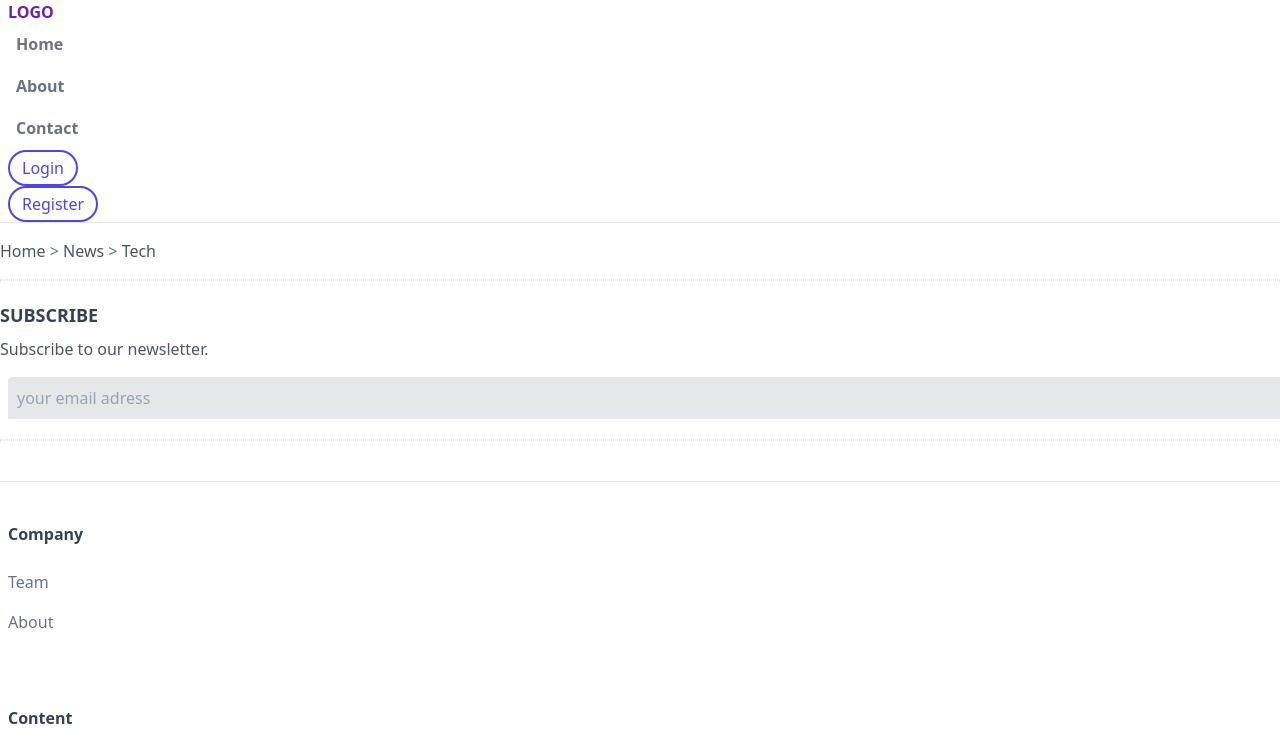
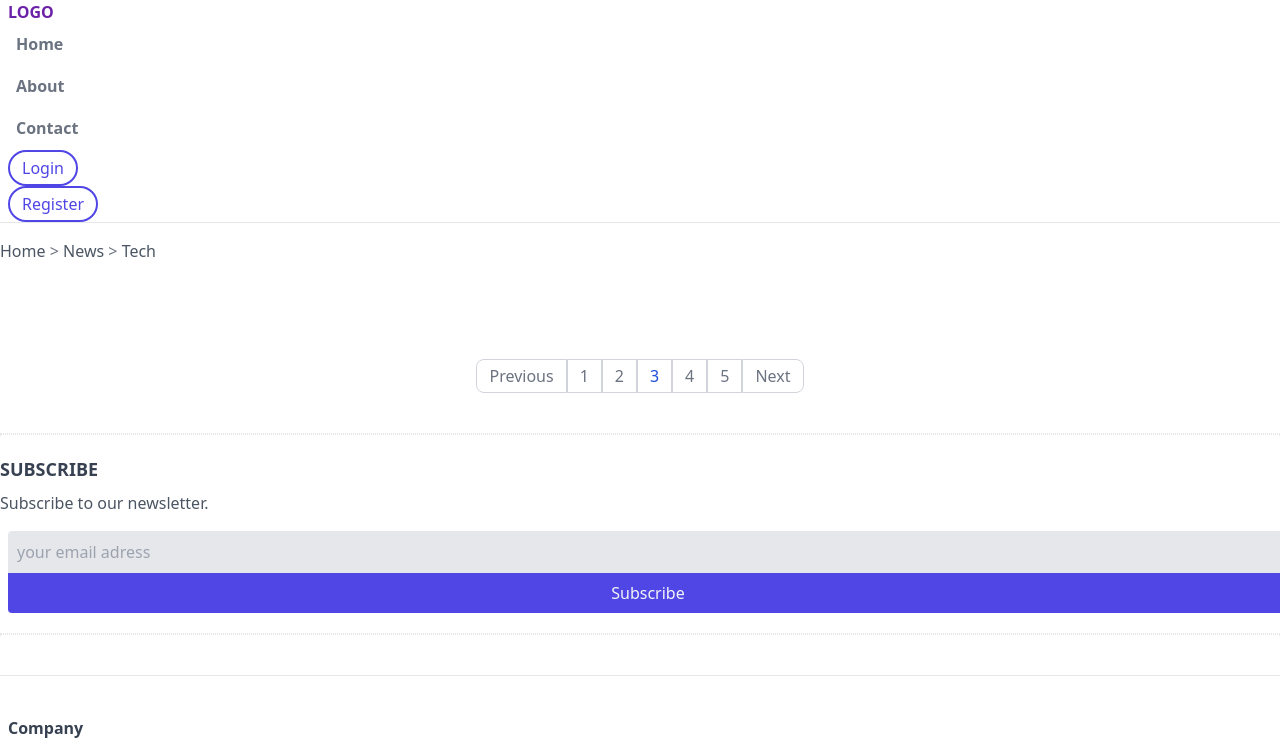
Before and after one commit to Gapotchenko-Yakov/tailwind-news, a website: page index.html in a window 1280 px wide. Shown: the top 743 px of the page. Drawn offline with nearby package versions, Linux system fonts and the light colour scheme; files that its build step writes are made by us from their sources.

Commit message:
Add Subscribe button and Pagination.

```diff
--- a/index.html
+++ b/index.html
@@ -37,14 +37,14 @@
         <ul>
           <li>
             <button
-              class="py-1 px-3 border-2 rounded-full border-indigo-600 text-indigo-600 hover:text-white hover:bg-indigo-800"
+              class="py-1 px-3 border-2 rounded-full border-indigo-600 text-indigo-600 hover:text-white hover:bg-indigo-800 focus:outline-none focus:ring focus:ring-violet-300"
             >
               Login
             </button>
           </li>
           <li>
             <button
-              class="py-1 px-3 border-2 rounded-full border-indigo-600 text-indigo-600 hover:text-white hover:bg-indigo-800"
+              class="py-1 px-3 border-2 rounded-full border-indigo-600 text-indigo-600 hover:text-white hover:bg-indigo-800 focus:outline-none focus:ring focus:ring-violet-300"
             >
               Register
             </button>
@@ -65,6 +65,60 @@
         </div>
       </div>
 
+      <div class="mt-20 mb-10">
+        <ul class="flex justify-center">
+          <li>
+            <a
+              href="#"
+              class="inline-block py-1 px-3 border border-gray-300 text-gray-500 hover:bg-gray-100 hover:text-gray-700 rounded-l-lg"
+              >Previous</a
+            >
+          </li>
+          <li>
+            <a
+              href="#"
+              class="inline-block py-1 px-3 border border-gray-300 text-gray-500 hover:bg-gray-100 hover:text-gray-700"
+              >1</a
+            >
+          </li>
+          <li>
+            <a
+              href="#"
+              class="inline-block py-1 px-3 border border-gray-300 text-gray-500 hover:bg-gray-100 hover:text-gray-700"
+              >2</a
+            >
+          </li>
+          <li>
+            <a
+              href="#"
+              class="inline-block py-1 px-3 border border-gray-300 text-blue-700 hover:bg-blue-100"
+              >3</a
+            >
+          </li>
+          <li>
+            <a
+              href="#"
+              class="inline-block py-1 px-3 border border-gray-300 text-gray-500 hover:bg-gray-100 hover:text-gray-700"
+              >4</a
+            >
+          </li>
+          <li>
+            <a
+              href="#"
+              class="inline-block py-1 px-3 border border-gray-300 text-gray-500 hover:bg-gray-100 hover:text-gray-700"
+              >5</a
+            >
+          </li>
+          <li>
+            <a
+              href="#"
+              class="inline-block py-1 px-3 border border-gray-300 text-gray-500 hover:bg-gray-100 hover:text-gray-700 rounded-r-lg"
+              >Next</a
+            >
+          </li>
+        </ul>
+      </div>
+
       <!-- divider -->
       <div class="border border-dotted"></div>
 
@@ -79,6 +133,11 @@
           placeholder="your email adress"
           class="text-gray-700 bg-gray-200 p-2 w-full mx-2 border rounded-t hover:text-gray-700"
         />
+        <button
+          class="w-full rounded-b bg-indigo-600 hover:bg-indigo-800 text-gray-100 px-2 py-2 mx-2"
+        >
+          Subscribe
+        </button>
       </div>
 
       <!-- divider -->
```
